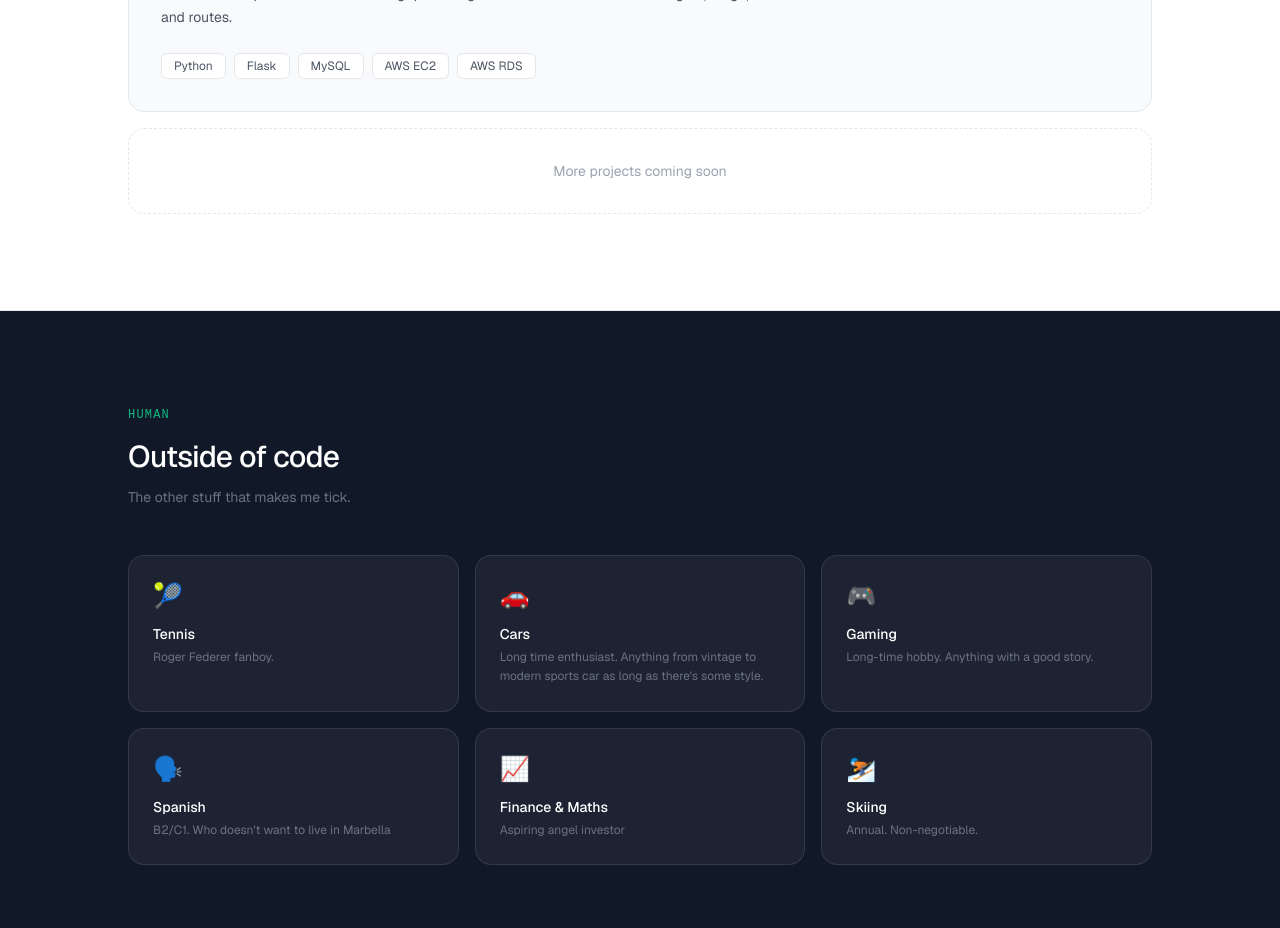
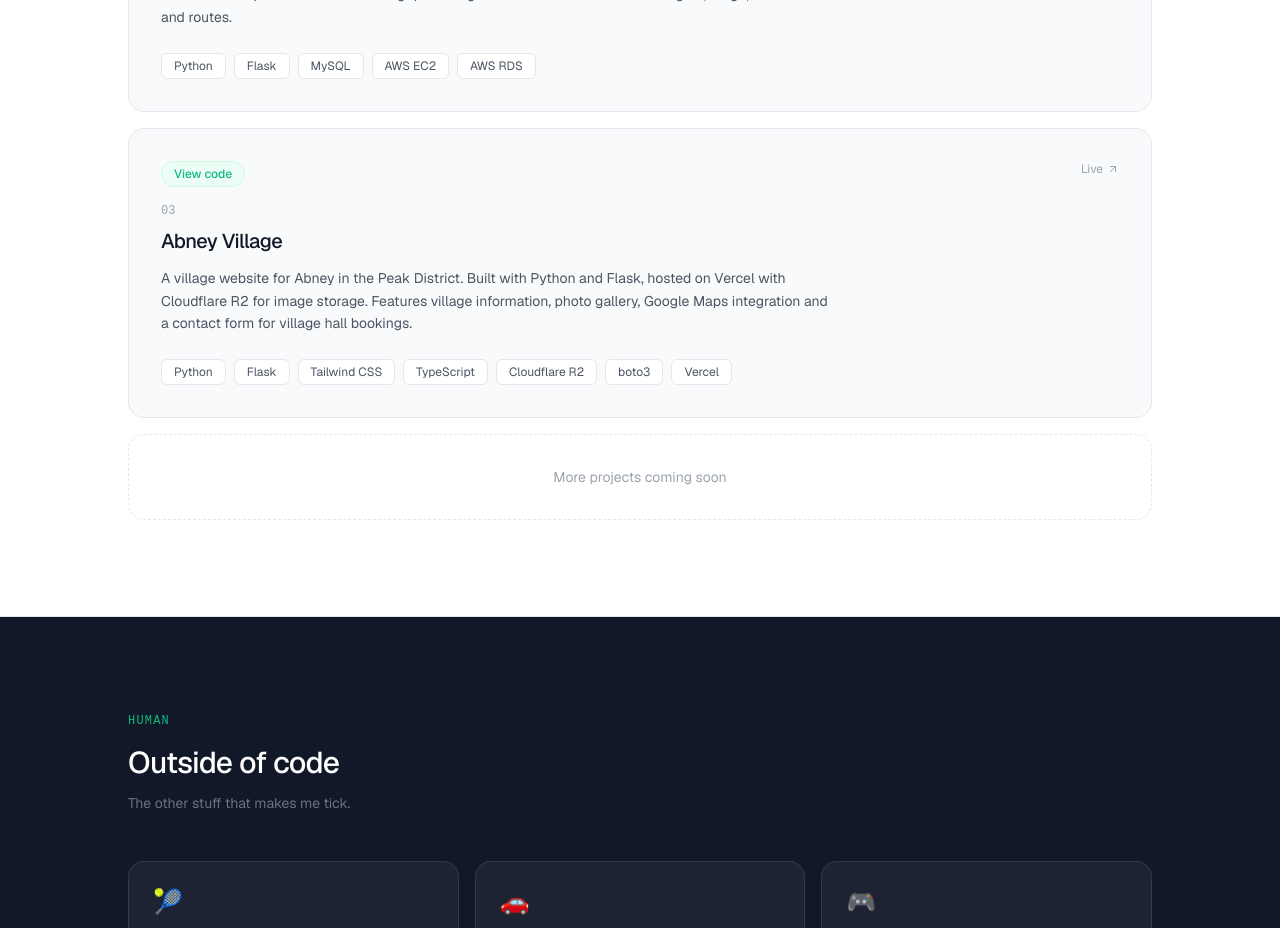
Before and after one commit to WillKirk/my-portfolio, a Next.js app: page / in a window 1280 px wide. Shown: the part 2720-3648 px from the top of the page. Built offline with nearby package versions, Linux system fonts and the light colour scheme.

Commit message:
adding abney website to projects section

```diff
--- a/src/components/Projects.tsx
+++ b/src/components/Projects.tsx
@@ -29,6 +29,14 @@ const projects: Project[] = [
       'A web-based SQL query interface built for a fictional airfreight business as part of university coursework. Provides a simple frontend for running queries against a relational database of flights, cargo, customers and routes.',
     tech: ['Python', 'Flask', 'MySQL', 'AWS EC2', 'AWS RDS'],
     github: 'https://github.com/WillKirk/aircargo-realtime',
+    status: 'live',
+  },
+  {
+    number: '03',
+    title: 'Abney Village',
+    description: 'A village website for Abney in the Peak District. Built with Python and Flask, hosted on Vercel with Cloudflare R2 for image storage. Features village information, photo gallery, Google Maps integration and a contact form for village hall bookings.',
+    tech: ['Python', 'Flask', 'Tailwind CSS', 'TypeScript', 'Cloudflare R2', 'boto3', 'Vercel'],
+    live: 'https://abney-village.co.uk',
     status: 'live',
   },
 ]
```
